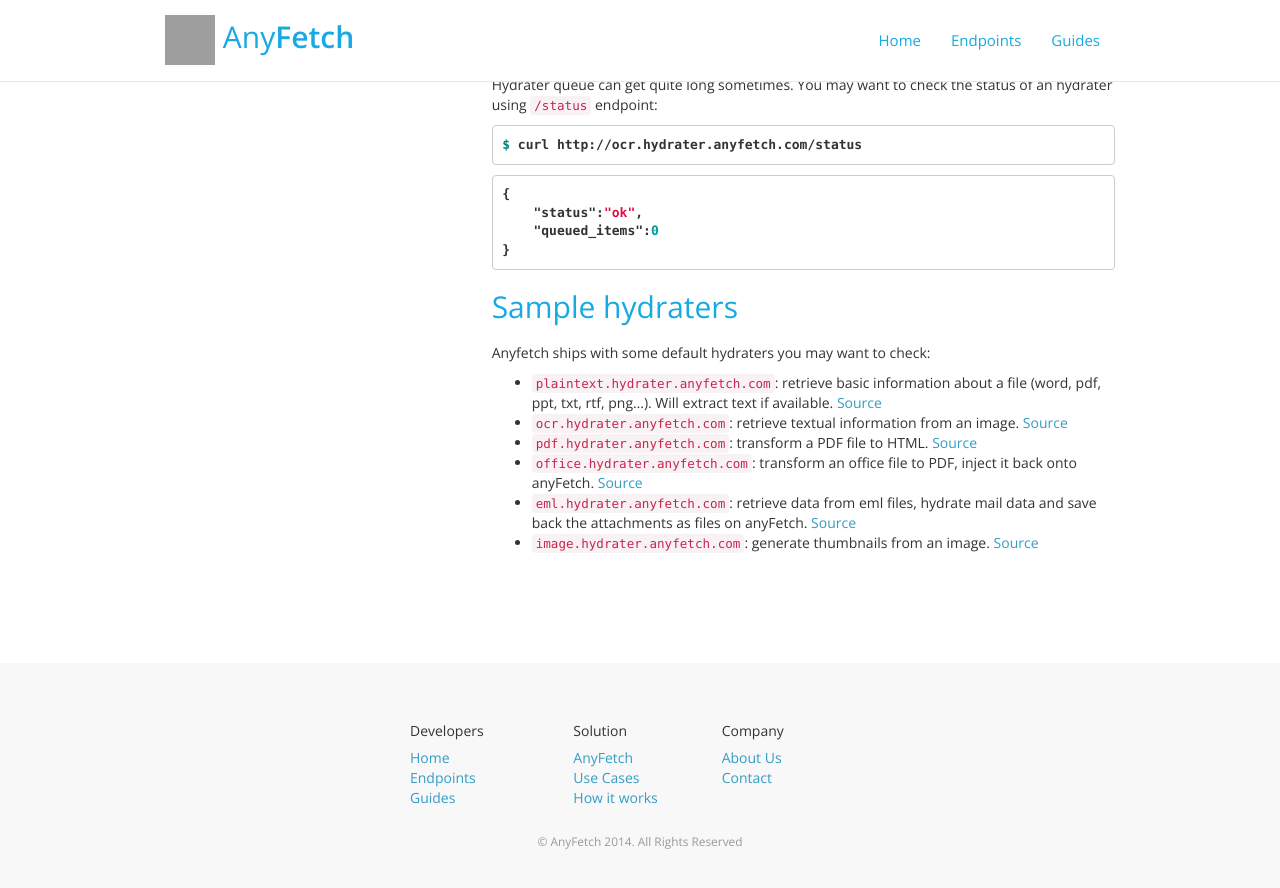
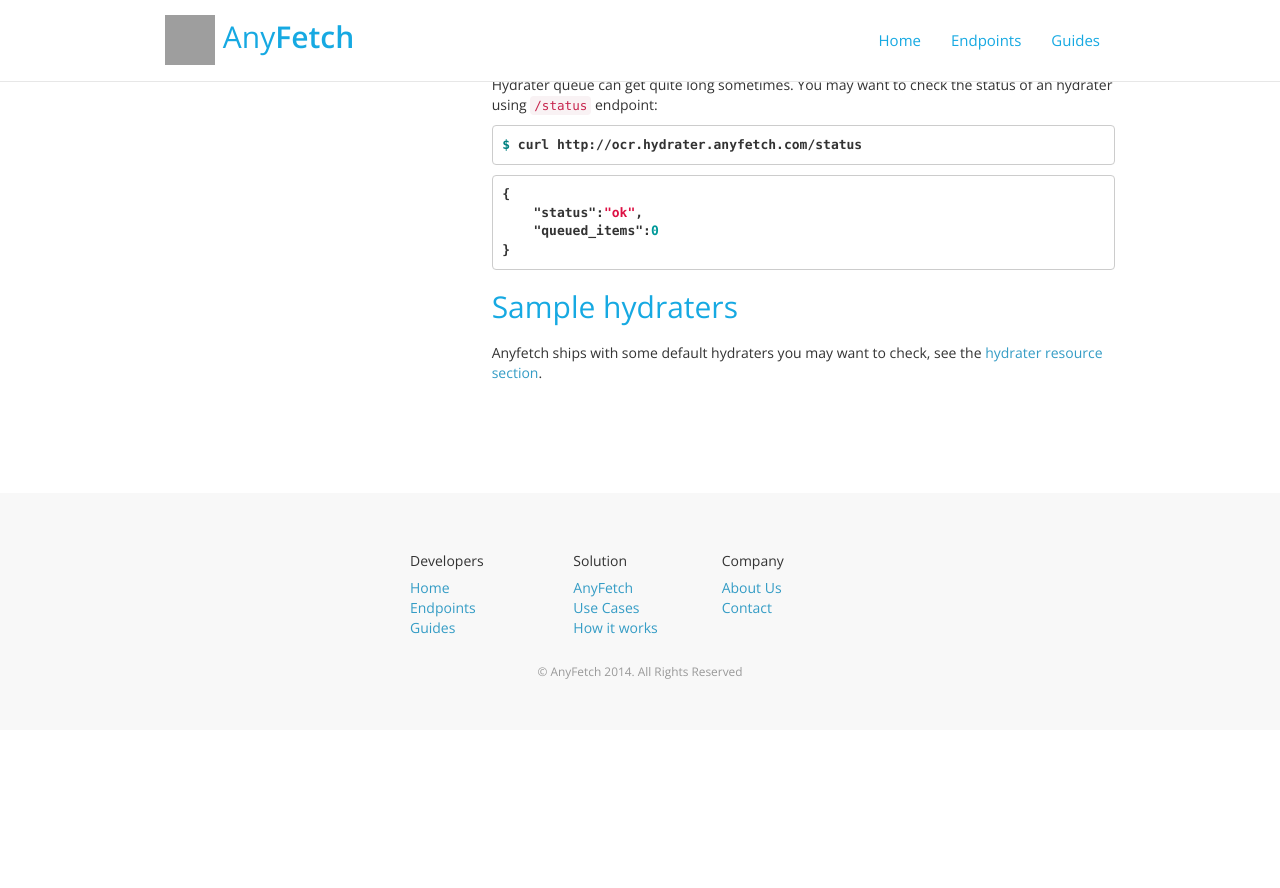
Before and after one commit to AnyFetch/developers.anyfetch.com, a Jekyll site: the page built from guides/using/hydrater.md, in a window 1280 px wide and 900 px high, scrolled down 1583 px. Shown: the top 888 px of the window. Built offline with Jekyll 4.4.1, drawn with Linux system fonts in a browser that asks for light colours; nearby versions of some CDN libraries; Markdown is read by kramdown in place of the engine named in the settings; after the commit the page ends 2313 px from its top, so only the background shows below that; grey boxes are pictures that could not be loaded.

Commit message:
Moved hydrater list to resources

````diff
--- a/guides/using/hydrater.md
+++ b/guides/using/hydrater.md
@@ -71,11 +71,4 @@
 ```
 
 ## Sample hydraters
-Anyfetch ships with some default hydraters you may want to check:
-
-* `plaintext.hydrater.anyfetch.com`: retrieve basic information about a file (word, pdf, ppt, txt, rtf, png...). Will extract text if available. [Source](https://github.com/AnyFetch/plaintext.hydrater.anyfetch.com)
-* `ocr.hydrater.anyfetch.com`: retrieve textual information from an image. [Source](https://github.com/AnyFetch/ocr.hydrater.anyfetch.com)
-* `pdf.hydrater.anyfetch.com`: transform a PDF file to HTML. [Source](https://github.com/AnyFetch/pdf.hydrater.anyfetch.com)
-* `office.hydrater.anyfetch.com`: transform an office file to PDF, inject it back onto anyFetch. [Source](https://github.com/AnyFetch/office.hydrater.anyfetch.com)
-* `eml.hydrater.anyfetch.com`: retrieve data from eml files, hydrate mail data and save back the attachments as files on anyFetch. [Source](https://github.com/AnyFetch/eml.hydrater.anyfetch.com)
-* `image.hydrater.anyfetch.com`: generate thumbnails from an image. [Source](https://github.com/AnyFetch/image.hydrater.anyfetch.com)
+Anyfetch ships with some default hydraters you may want to check, see the [hydrater resource section](/resources/hydraters.md).
````
Also changed, not shown: resources/hydraters.md (added, +46 -0 lines).
